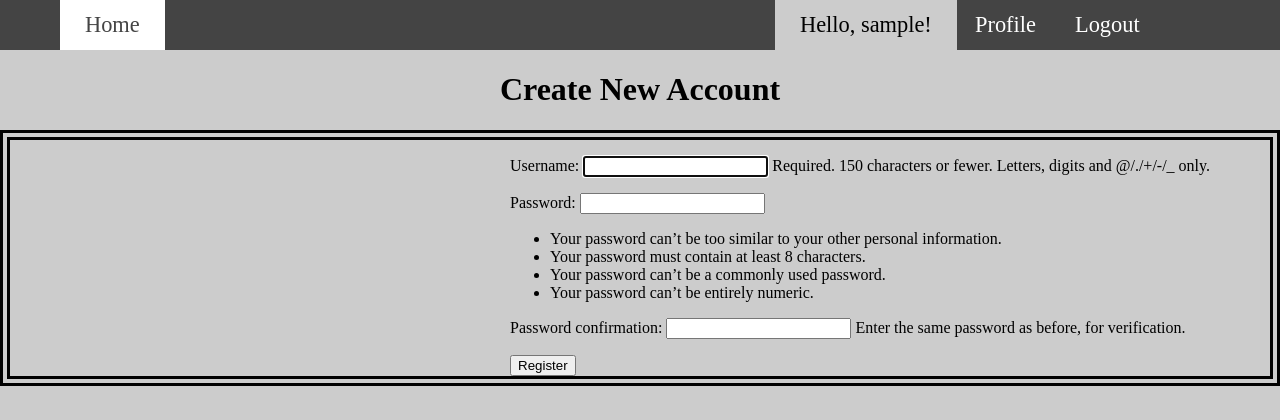
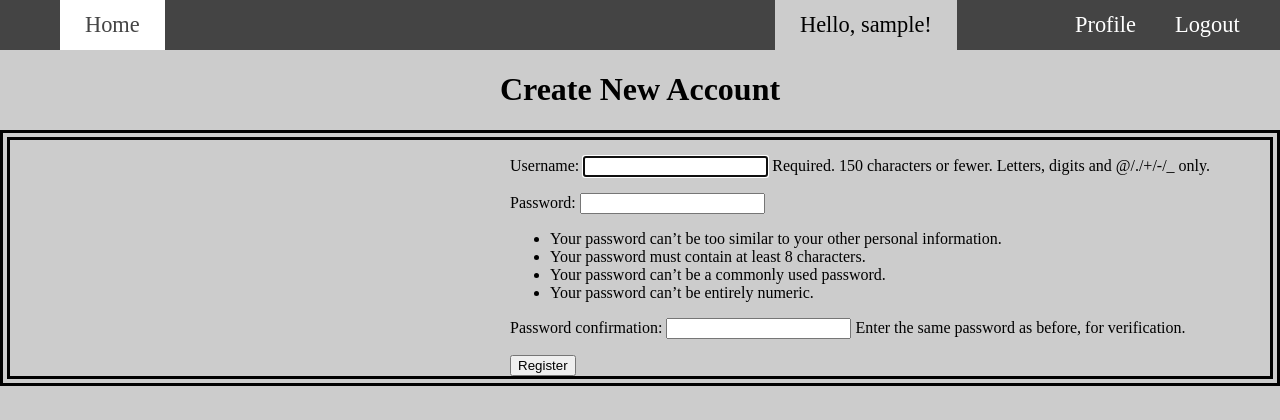
Before and after one commit to Copper-Lawn/question-box, a Django app: page /account/create/ in a window 1280 px wide; the page is wider, and only the part inside the window is pictured. Shown: the top 420 px of that part. Run offline with Django 3.2, Linux system fonts and the light colour scheme; the visitor is signed in with stand-in values (Sample User, id 1).

Commit message:
fixed home navbar

```diff
--- a/stackunderflow/static/stackunderflow/style.css
+++ b/stackunderflow/static/stackunderflow/style.css
@@ -309,7 +309,7 @@ body {
 
 .profile {
     position: absolute;
-    left: 975px;
+    left: 1075px;
     float: right;
     width: auto;
     border-bottom: none;
@@ -322,7 +322,7 @@ body {
 
 .logout {
     position: absolute;
-    left: 1075px;
+    left: 1175px;
     float: right;
     width: auto;
     border-bottom: none;
```
